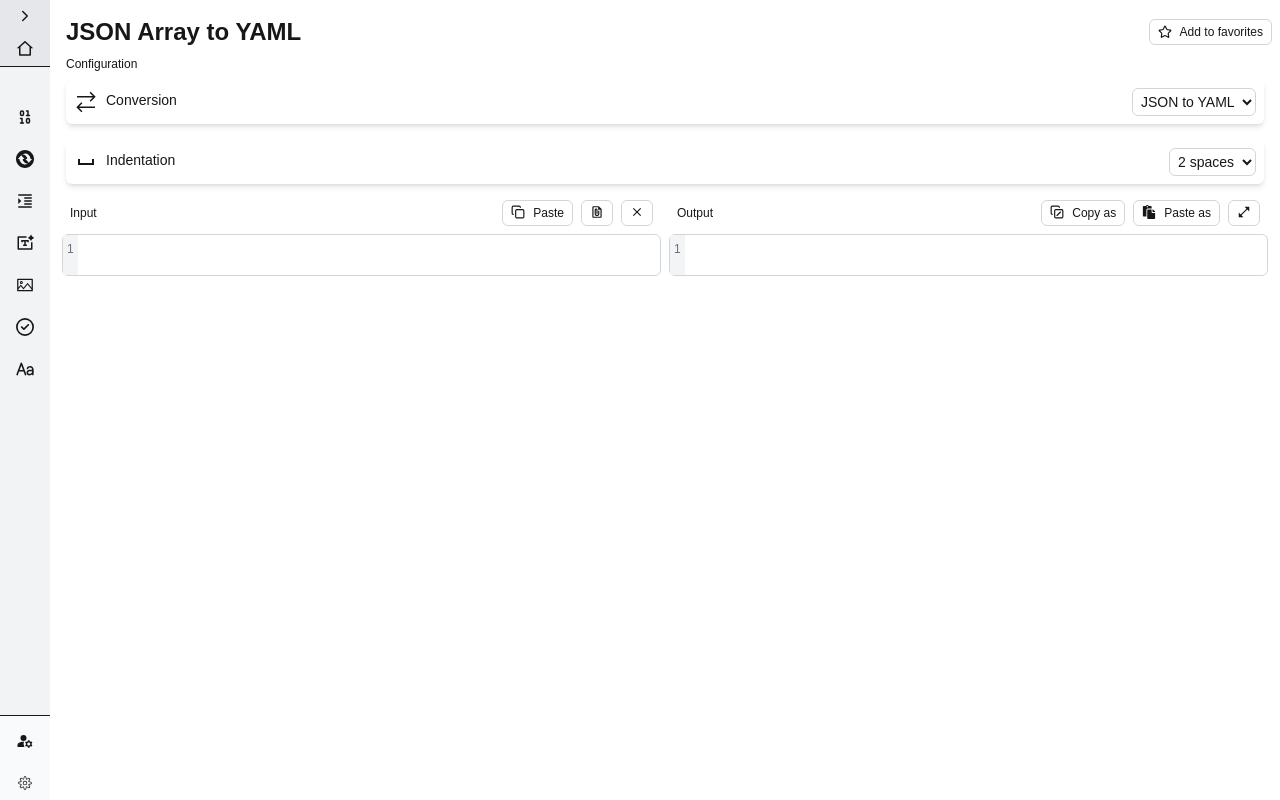
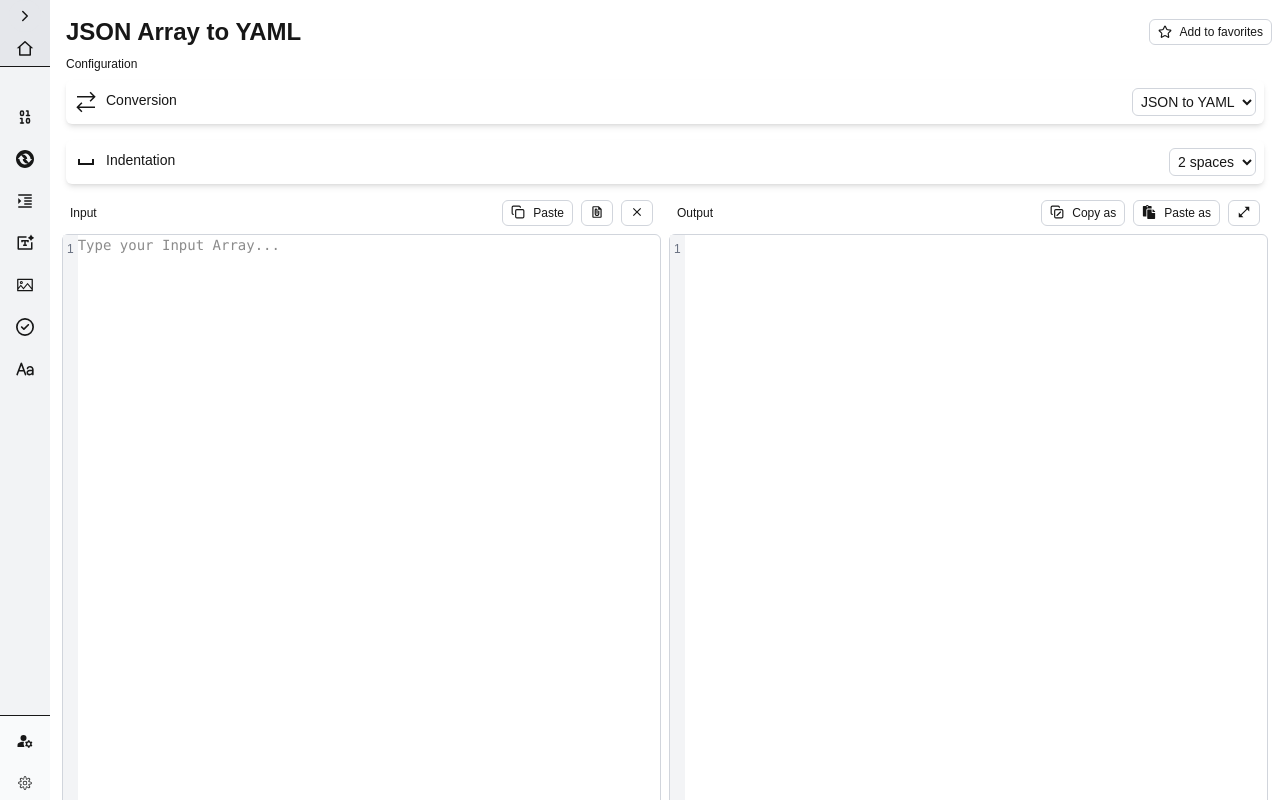
Before and after one commit to Kanghocit/Devtoys, a Next.js app: page /converters/json-to-yaml in a window 1280 px wide. Shown: the top 800 px of the page. Built offline with nearby package versions, Linux system fonts and the light colour scheme.

Commit message:
fix-sidebar

```diff
--- a/src/app/codec/gzip/page.tsx
+++ b/src/app/codec/gzip/page.tsx
@@ -117,6 +117,11 @@ const Gzip = () => {
               className="w-full h-0 flex-grow mt-1"
               value={fileName ? fileContent || "" : inputText}
               onChange={(e) => setInputText(e.target.value)}
+              placeholder={
+                isCompress
+                  ? "Type your Input Array..."
+                  : "Paste your Input Array..."
+              }
             />
           </div>
 
--- a/src/app/converters/json-to-yaml/page.tsx
+++ b/src/app/converters/json-to-yaml/page.tsx
@@ -84,12 +84,16 @@ const JsonToYaml = () => {
             </div>
           </div>
 
-          <Textarea value={input} onChange={(e) => setInput(e.target.value)} />
+          <Textarea
+            value={input}
+            onChange={(e) => setInput(e.target.value)}
+            placeholder="Type your Input Array..."
+          />
         </div>
 
         {/* Output */}
 
-        <div className={clsx("mx-1", widthFull && "w-full col-span-2")}>
+        <div className={clsx("mx-1 h-full", widthFull && "w-full col-span-2")}>
           <div className="flex m-2 justify-between">
             <p className="text-xs flex justify-center items-center">Output</p>
             <div className="flex gap-2">
@@ -104,9 +108,8 @@ const JsonToYaml = () => {
           <Textarea
             // onInput={updateLines}
             value={output}
-            onChange={(e) => setInput(e.target.value)}
             readOnly
-            className="cursor-not-allowed"
+            className="min-h-100 cursor-not-allowed"
           />
         </div>
       </div>
--- a/src/components/MainContent.tsx
+++ b/src/components/MainContent.tsx
@@ -32,6 +32,7 @@ const MainContent = () => {
         <div className="flex flex-wrap gap-4">
           {subMenus
             .flatMap((item) => item.children || []) // Gộp tất cả children thành 1 mảng duy nhất
+            .filter((child) => child.isDone) // Lọc ra những item có isDone === true
             .map((child, childIndex) => (
               <Card
                 key={childIndex}
--- a/src/components/SideBar.tsx
+++ b/src/components/SideBar.tsx
@@ -26,7 +26,7 @@ const SideBar = () => {
         </div>
         <Menu items={menus} collapsed={collapsed} />
       </div>
-      <div className="flex flex-col items-center mt-25 ">
+      <div className="flex flex-col items-center mt-25">
         <Menu items={subMenus} collapsed={collapsed} />
       </div>
       <div className="fixed bottom-0 left-0 border-t-1 bg-gray-50 pt-2">
--- a/src/components/menu/index.tsx
+++ b/src/components/menu/index.tsx
@@ -6,6 +6,7 @@ import { useState } from "react";
 
 type MenuItem = {
   icon?: React.ReactNode;
+  href?: string;
   name: string;
   children?: MenuItem[];
 };
@@ -36,11 +37,13 @@ const Menu: React.FC<MenuProps> = ({ items, className, collapsed }) => {
                 "flex items-center gap-2 p-2 w-full rounded-md text-left hover:bg-gray-300 hover:text-white cursor-pointer ",
                 className
               )}
-              onClick={
-                item.name === "All Tools"
-                  ? () => router.push("/")
-                  : () => toggleOpen(item.name)
-              }
+              onClick={() => {
+                if (item.href) {
+                  router.push(item.href); // ✅ Chuyển trang nếu có href
+                } else {
+                  toggleOpen(item.name); // ✅ Nếu không có href, toggle submenu
+                }
+              }}
             >
               {item.icon && <span className="text-lg">{item.icon}</span>}
               {collapsed ? <span>{item.name}</span> : null}
--- a/src/components/textarea/index.tsx
+++ b/src/components/textarea/index.tsx
@@ -41,7 +41,7 @@ const Textarea: React.FC<TextareaProps> = ({ className, ...rest }) => {
         {...rest}
         ref={textareaRef}
         className={clsx(
-          "w-full h-fit resize-none  font-mono text-sm outline-none",
+          "w-full min-h-300 resize-none  font-mono text-sm outline-none",
           className
         )}
         onInput={updateLines} // Cập nhật số dòng mỗi khi nhập
```
